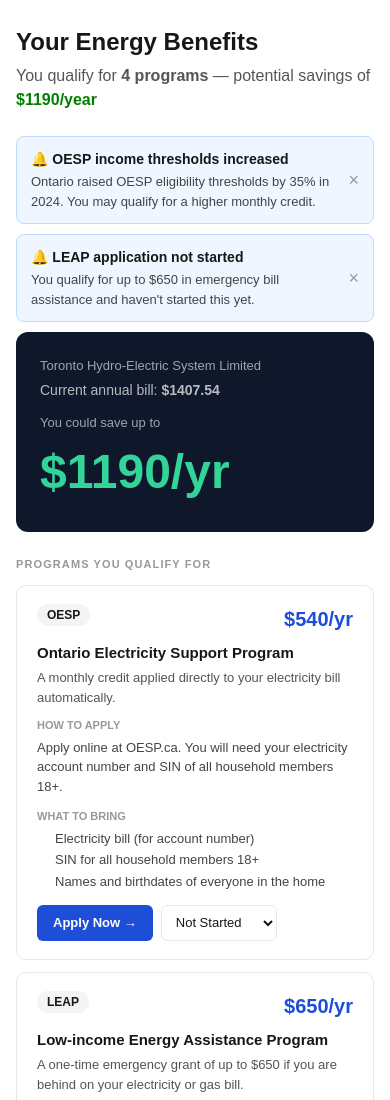
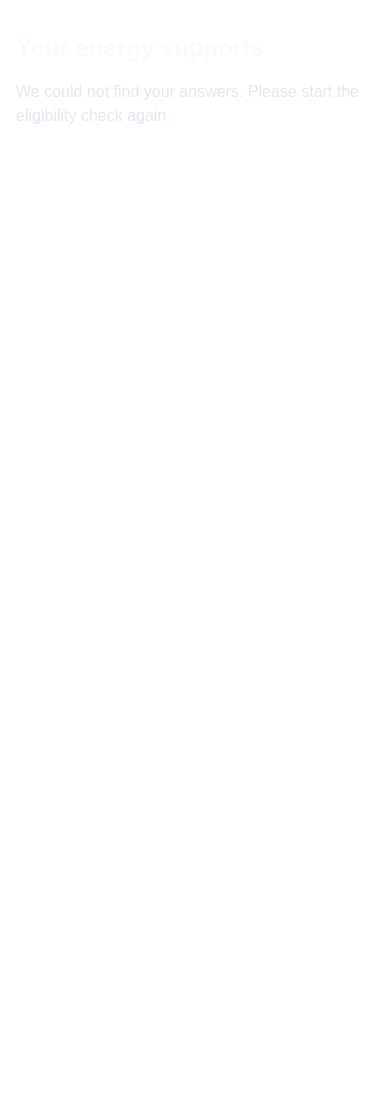
Before and after one commit to edwin-lin777/HackTheGlobe, a Next.js app: page /dashboard in a window 390 px wide. Shown: the top 1100 px of the page. After the commit the page ends 844 px from the top, so only its background shows below. Built offline with nearby package versions, Linux system fonts and the light colour scheme.

Commit message:
added proper outputted results

```diff
--- a/app/dashboard/page.tsx
+++ b/app/dashboard/page.tsx
@@ -1,411 +1,190 @@
 "use client";
 
-import { useState } from "react";
+import { useEffect, useState } from "react";
 
-const DATA = {
-  programs: [
-    {
-      id: "oesp",
-      name: "Ontario Electricity Support Program",
-      shortName: "OESP",
-      type: "ongoing",
-      description:
-        "A monthly credit applied directly to your electricity bill automatically.",
-      applyUrl: "https://ontarioelectricitysupport.ca",
-      annualSaving: 540,
-      monthlyCredit: 45,
-      status: "not_started",
-      howToApply:
-        "Apply online at OESP.ca. You will need your electricity account number and SIN of all household members 18+.",
-      documents: [
-        "Electricity bill (for account number)",
-        "SIN for all household members 18+",
-        "Names and birthdates of everyone in the home",
-      ],
-    },
-    {
-      id: "leap",
-      name: "Low-income Energy Assistance Program",
-      shortName: "LEAP",
-      type: "emergency",
-      description:
-        "A one-time emergency grant of up to $650 if you are behind on your electricity or gas bill.",
-      applyUrl: null,
-      annualSaving: 650,
-      monthlyCredit: null,
-      status: "not_started",
-      howToApply:
-        "Cannot apply online. Must call or visit your local LEAP intake agency. See agency card below.",
-      documents: [
-        "Most recent bill showing amount owing",
-        "Proof of income (pay stub, tax return, or OW/ODSP statement)",
-        "Government-issued ID",
-        "Proof of address",
-      ],
-    },
-    {
-      id: "eap",
-      name: "Energy Affordability Program",
-      shortName: "EAP",
-      type: "retrofit",
-      description:
-        "Free home upgrades — smart thermostat, LED bulbs, fridge replacement.",
-      applyUrl: "https://saveonenergy.ca",
-      annualSaving: null,
-      monthlyCredit: null,
-      status: "not_started",
-      howToApply:
-        "Apply at SaveOnEnergy.ca. You automatically qualify because you are eligible for OESP.",
-      documents: ["Proof of OESP enrollment"],
-    },
-    {
-      id: "enbridge_winterproofing",
-      name: "Enbridge Home Winterproofing",
-      shortName: "Winterproofing",
-      type: "retrofit",
-      description:
-        "Free home weatherization — draft proofing, insulation, smart thermostat.",
-      applyUrl: "https://www.enbridgegas.com/home-winterproofing",
-      annualSaving: null,
-      monthlyCredit: null,
-      status: "not_started",
-      howToApply: "Apply at enbridgegas.com/home-winterproofing.",
-      documents: ["Enbridge Gas account number", "Proof of income"],
-    },
-  ],
-  billImpact: {
-    ldcName: "Toronto Hydro-Electric System Limited",
-    monthlyBill: 117.29,
-    annualBill: 1407.54,
-    totalAnnualSaving: 1190,
-    savingPercentage: 85,
-  },
-  agency: {
-    name: "Toronto Hydro LEAP Intake",
-    phone: "211",
-    hours: "Mon–Fri 9:00AM–5:00PM",
-    onlinePortal:
-      "https://www.toronto.ca/community-people/employment-social-support/",
-    note: "Call 211 and ask for your nearest LEAP intake agency.",
-  },
-  alerts: [
-    {
-      id: "a1",
-      title: "OESP income thresholds increased",
-      message:
-        "Ontario raised OESP eligibility thresholds by 35% in 2024. You may qualify for a higher monthly credit.",
-    },
-    {
-      id: "a2",
-      title: "LEAP application not started",
-      message:
-        "You qualify for up to $650 in emergency bill assistance and haven't started this yet.",
-    },
-  ],
+const ALL_PROGRAM_IDS = [
+  "oesp",
+  "leap",
+  "eap",
+  "enbridge_winterproofing",
+  "noec",
+  "home_renovation_savings",
+];
+
+const PROGRAM_LABELS: Record<string, string> = {
+  oesp: "Ontario Electricity Support Program",
+  leap: "Low-income Energy Assistance Program",
+  eap: "Energy Affordability Program",
+  enbridge_winterproofing: "Enbridge Home Winterproofing Program",
+  noec: "Northern Ontario Energy Credit",
+  home_renovation_savings: "Home Renovation Savings Program",
 };
 
-export default function Dashboard() {
-  const [statuses, setStatuses] = useState<Record<string, string>>(
-    Object.fromEntries(DATA.programs.map((p) => [p.id, p.status])),
+type AnswersFlags = {
+  hasArrears: boolean;
+  isHeatedElectric: boolean;
+  isEnbridgeCustomer: boolean;
+  isNorthernOntario: boolean;
+  isOWSP: boolean;
+};
+
+function reasonForIneligibility(id: string, a: AnswersFlags): string {
+  switch (id) {
+    case "oesp":
+      if (!a.isOWSP) {
+        return "Your income is above the limit for your household size, or you are not on Ontario Works or ODSP.";
+      }
+      return "You do not meet the income or benefit rules for OESP.";
+    case "leap":
+      if (!a.hasArrears) {
+        return "LEAP is for people who are behind on their electricity or gas bill.";
+      }
+      return "You may not meet LEAP’s income rules, or you already qualify for OESP.";
+    case "eap":
+      return "You are not eligible for OESP, so you do not automatically qualify for the Energy Affordability Program.";
+    case "enbridge_winterproofing":
+      if (!a.isEnbridgeCustomer) {
+        return "This program is only for Enbridge Gas customers.";
+      }
+      return "Your income is above the limit for the Enbridge Home Winterproofing Program.";
+    case "noec":
+      return "The Northern Ontario Energy Credit is only for people living in Northern Ontario.";
+    case "home_renovation_savings":
+      return "This program is generally available, but we could not match it based on your answers.";
+    default:
+      return "Based on your answers, this program is not a match right now.";
+  }
+}
+
+export default function DashboardPage() {
+  const [eligible, setEligible] = useState<any[]>([]);
+  const [ineligibleIds, setIneligibleIds] = useState<string[]>([]);
+  const [flags, setFlags] = useState<AnswersFlags | null>(null);
+
+  useEffect(() => {
+    const raw = sessionStorage.getItem("eligibilityResult");
+    if (!raw) return;
+    const data = JSON.parse(raw);
+
+    const programs = Array.isArray(data.programs) ? data.programs : [];
+    setEligible(programs);
+
+    const matchedIds = new Set(programs.map((p: any) => p.id));
+    const notMatched = ALL_PROGRAM_IDS.filter((id) => !matchedIds.has(id));
+    setIneligibleIds(notMatched);
+
+    // pull flags from the original profile if your backend echoed it back;
+    // fall back to false if not present
+    setFlags({
+      hasArrears: Boolean(data.profile?.hasArrears),
+      isHeatedElectric: Boolean(data.profile?.isElectricHeat),
+      isEnbridgeCustomer: Boolean(data.profile?.isEnbridgeCustomer),
+      isNorthernOntario: Boolean(data.profile?.isNorthernOntario),
+      isOWSP: Boolean(data.profile?.isOWSP),
+    });
+  }, []);
+
+  if (!eligible.length && !ineligibleIds.length) {
+    return (
+      <main className="mx-auto max-w-4xl px-4 py-8">
+        <h1 className="mb-4 text-2xl font-bold text-slate-50">
+          Your energy supports
+        </h1>
+        <p className="text-slate-200">
+          We could not find your answers. Please start the eligibility check
+          again.
+        </p>
+      </main>
     );
-  const [dismissed, setDismissed] = useState<string[]>([]);
-
-  const hasLEAP = DATA.programs.some((p) => p.id === "leap");
+  }
 
   return (
-    <div
-      style={{
-        maxWidth: 640,
-        margin: "0 auto",
-        padding: "24px 16px",
-        fontFamily: "sans-serif",
-      }}
-    >
-      {/* Title */}
-      <h1 style={{ fontSize: 24, fontWeight: 800, marginBottom: 4 }}>
-        Your Energy Benefits
+    <main className="mx-auto max-w-5xl px-4 py-8">
+      <h1 className="mb-6 text-3xl font-bold text-slate-50">
+        Your energy supports
       </h1>
-      <p style={{ color: "#555", marginBottom: 24 }}>
-        You qualify for <strong>{DATA.programs.length} programs</strong> —
-        potential savings of{" "}
-        <strong style={{ color: "green" }}>
-          ${DATA.billImpact.totalAnnualSaving}/year
-        </strong>
+
+      {/* Eligible programs in a grid */}
+      <section className="mb-10">
+        <h2 className="mb-4 text-2xl font-bold text-slate-50">
+          You may be eligible for:
+        </h2>
+
+        {eligible.length === 0 ? (
+          <p className="text-lg text-slate-200">
+            Based on your answers, we did not find any programs that are a strong
+            match right now.
           </p>
-
-      {/* Alerts */}
-      {DATA.alerts
-        .filter((a) => !dismissed.includes(a.id))
-        .map((alert) => (
-          <div
-            key={alert.id}
-            style={{
-              background: "#eff6ff",
-              border: "1px solid #bfdbfe",
-              borderRadius: 8,
-              padding: "12px 14px",
-              marginBottom: 10,
-              display: "flex",
-              justifyContent: "space-between",
-              gap: 12,
-            }}
+        ) : (
+          <div className="grid gap-4 sm:grid-cols-2 lg:grid-cols-3">
+            {eligible.map((program) => (
+              <article
+                key={program.id}
+                className="flex flex-col justify-between rounded-xl border border-slate-800 bg-slate-900 p-5"
               >
                 <div>
-              <p style={{ margin: "0 0 2px 0", fontWeight: 700, fontSize: 14 }}>
-                🔔 {alert.title}
+                  <h3 className="text-xl font-semibold text-slate-50">
+                    {program.name}
+                  </h3>
+                  {program.monthlyCredit && (
+                    <p className="mt-2 text-sm text-yellow-300">
+                      Estimated monthly credit: ${program.monthlyCredit}
                     </p>
-              <p style={{ margin: 0, fontSize: 13, color: "#444" }}>
-                {alert.message}
+                  )}
+                  {program.annualSaving && (
+                    <p className="mt-1 text-sm text-yellow-300">
+                      Estimated yearly support: ${program.annualSaving}
                     </p>
-            </div>
-            <button
-              onClick={() => setDismissed([...dismissed, alert.id])}
-              style={{
-                background: "none",
-                border: "none",
-                cursor: "pointer",
-                fontSize: 18,
-                color: "#999",
-              }}
-            >
-              ×
-            </button>
-          </div>
-        ))}
-
-      {/* Savings banner */}
-      <div
-        style={{
-          background: "#0f172a",
-          color: "white",
-          borderRadius: 12,
-          padding: 24,
-          marginBottom: 24,
-          marginTop: 8,
-        }}
-      >
-        <p style={{ margin: "0 0 4px 0", fontSize: 13, opacity: 0.6 }}>
-          {DATA.billImpact.ldcName}
+                  )}
+                  <p className="mt-3 text-sm text-slate-200">
+                    {program.description}
                   </p>
-        <p style={{ margin: "0 0 12px 0", fontSize: 14, opacity: 0.7 }}>
-          Current annual bill:{" "}
-          <strong style={{ color: "white" }}>
-            ${DATA.billImpact.annualBill}
-          </strong>
-        </p>
-        <p style={{ margin: "0 0 4px 0", fontSize: 13, opacity: 0.6 }}>
-          You could save up to
-        </p>
-        <p
-          style={{ margin: 0, fontSize: 48, fontWeight: 900, color: "#34d399" }}
-        >
-          ${DATA.billImpact.totalAnnualSaving}/yr
+                  <p className="mt-3 text-sm text-slate-300">
+                    {program.howToApply}
                   </p>
                 </div>
 
-      {/* Program cards */}
-      <p
-        style={{
-          fontSize: 11,
-          fontWeight: 700,
-          color: "#999",
-          textTransform: "uppercase",
-          letterSpacing: "0.1em",
-          marginBottom: 12,
-        }}
+                <button
+                  type="button"
+                  className="mt-4 inline-flex items-center justify-center rounded-md bg-yellow-400 px-4 py-2 text-base font-semibold text-black hover:bg-yellow-300 focus:outline-none focus:ring-2 focus:ring-yellow-400 focus:ring-offset-2 focus:ring-offset-slate-900"
                 >
-        Programs You Qualify For
+                  Apply
+                </button>
+              </article>
+            ))}
+          </div>
+        )}
+      </section>
+
+      {/* Not-eligible programs with reasons */}
+      <section>
+        <h2 className="mb-3 text-2xl font-bold text-slate-50">
+          Programs that are not a match right now
+        </h2>
+        <p className="mb-4 text-base text-slate-200">
+          These programs exist in Ontario, but based on your answers you may
+          not qualify at the moment. If your situation changes, you can check
+          again.
         </p>
 
-      {DATA.programs.map((p) => (
+        <div className="space-y-3">
+          {ineligibleIds.map((id) => (
             <div
-          key={p.id}
-          style={{
-            border: "1px solid #e5e7eb",
-            borderRadius: 10,
-            padding: "18px 20px",
-            marginBottom: 12,
-            background: "white",
-          }}
+              key={id}
+              className="rounded-lg border border-slate-800 bg-slate-950 p-4"
             >
-          <div
-            style={{
-              display: "flex",
-              justifyContent: "space-between",
-              alignItems: "flex-start",
-              marginBottom: 8,
-            }}
-          >
-            <span
-              style={{
-                background: "#f3f4f6",
-                padding: "2px 10px",
-                borderRadius: 20,
-                fontSize: 12,
-                fontWeight: 700,
-              }}
-            >
-              {p.shortName}
-            </span>
-            {p.annualSaving && (
-              <span style={{ fontWeight: 900, fontSize: 20, color: "#1d4ed8" }}>
-                ${p.annualSaving}/yr
-              </span>
-            )}
-          </div>
-
-          <h3 style={{ margin: "0 0 4px 0", fontSize: 15, fontWeight: 800 }}>
-            {p.name}
-          </h3>
-          <p style={{ margin: "0 0 10px 0", fontSize: 13, color: "#555" }}>
-            {p.description}
+              <p className="text-lg font-semibold text-slate-50">
+                {PROGRAM_LABELS[id] ?? id}
               </p>
-
-          <p
-            style={{
-              margin: "0 0 4px 0",
-              fontSize: 11,
-              fontWeight: 700,
-              color: "#999",
-              textTransform: "uppercase",
-            }}
-          >
-            How to apply
+              <p className="mt-2 text-base text-slate-200">
+                {flags
+                  ? reasonForIneligibility(id, flags)
+                  : "Based on your answers, this program is not a match right now."}
               </p>
-          <p style={{ margin: "0 0 12px 0", fontSize: 13, color: "#444" }}>
-            {p.howToApply}
-          </p>
-
-          <p
-            style={{
-              margin: "0 0 4px 0",
-              fontSize: 11,
-              fontWeight: 700,
-              color: "#999",
-              textTransform: "uppercase",
-            }}
-          >
-            What to bring
-          </p>
-          <ul style={{ margin: "0 0 14px 0", paddingLeft: 18 }}>
-            {p.documents.map((doc, i) => (
-              <li
-                key={i}
-                style={{ fontSize: 13, color: "#444", marginBottom: 2 }}
-              >
-                {doc}
-              </li>
-            ))}
-          </ul>
-
-          <div style={{ display: "flex", gap: 8, flexWrap: "wrap" }}>
-            {p.applyUrl && (
-              <a
-                href={p.applyUrl}
-                target="_blank"
-                rel="noopener noreferrer"
-                style={{
-                  background: "#1d4ed8",
-                  color: "white",
-                  padding: "8px 16px",
-                  borderRadius: 6,
-                  fontSize: 13,
-                  fontWeight: 700,
-                  textDecoration: "none",
-                }}
-              >
-                Apply Now →
-              </a>
-            )}
-            <select
-              value={statuses[p.id]}
-              onChange={(e) =>
-                setStatuses({ ...statuses, [p.id]: e.target.value })
-              }
-              style={{
-                border: "1px solid #e5e7eb",
-                borderRadius: 6,
-                padding: "8px 10px",
-                fontSize: 13,
-                background: "white",
-              }}
-            >
-              <option value="not_started">Not Started</option>
-              <option value="in_progress">In Progress</option>
-              <option value="submitted">Submitted ✓</option>
-            </select>
-          </div>
             </div>
           ))}
-
-      {/* LEAP agency — only shows if LEAP is in matched programs */}
-      {hasLEAP && (
-        <div
-          style={{
-            background: "#fffbeb",
-            border: "1px solid #fcd34d",
-            borderRadius: 10,
-            padding: "18px 20px",
-          }}
-        >
-          <p
-            style={{
-              margin: "0 0 4px 0",
-              fontSize: 11,
-              fontWeight: 700,
-              color: "#92400e",
-              textTransform: "uppercase",
-            }}
-          >
-            📍 Your Nearest LEAP Office
-          </p>
-          <h3 style={{ margin: "0 0 8px 0", fontSize: 16, fontWeight: 800 }}>
-            {DATA.agency.name}
-          </h3>
-          <p style={{ margin: "0 0 2px 0", fontSize: 14 }}>
-            📞 <strong>{DATA.agency.phone}</strong>
-          </p>
-          <p style={{ margin: "0 0 8px 0", fontSize: 14 }}>
-            🕐 {DATA.agency.hours}
-          </p>
-          <p style={{ margin: "0 0 14px 0", fontSize: 13, color: "#555" }}>
-            {DATA.agency.note}
-          </p>
-          <div style={{ display: "flex", gap: 8 }}>
-            <a
-              href={`tel:${DATA.agency.phone}`}
-              style={{
-                background: "#d97706",
-                color: "white",
-                padding: "8px 16px",
-                borderRadius: 6,
-                fontSize: 13,
-                fontWeight: 700,
-                textDecoration: "none",
-              }}
-            >
-              📞 Call Now
-            </a>
-            <a
-              href={DATA.agency.onlinePortal}
-              target="_blank"
-              rel="noopener noreferrer"
-              style={{
-                background: "white",
-                color: "#d97706",
-                border: "1px solid #d97706",
-                padding: "8px 16px",
-                borderRadius: 6,
-                fontSize: 13,
-                fontWeight: 700,
-                textDecoration: "none",
-              }}
-            >
-              Visit Website
-            </a>
         </div>
-        </div>
-      )}
-    </div>
+      </section>
+    </main>
   );
 }
--- a/app/eligibility/page.tsx
+++ b/app/eligibility/page.tsx
@@ -126,6 +126,11 @@
       const hasAnyProgram =
         data && Array.isArray(data.programs) && data.programs.length > 0;
 
+      // Save full eligibility result for the dashboard page
+      if (typeof window !== "undefined") {
+        sessionStorage.setItem("eligibilityResult", JSON.stringify(data));
+      }
+
       const params = new URLSearchParams({
         postalCode,
         hasPrograms: String(hasAnyProgram),
@@ -137,6 +142,7 @@
       console.error("Error calling /api/eligibility:", err);
     }
   }
+
 
 
 
--- a/lib/eligibility.ts
+++ b/lib/eligibility.ts
@@ -204,6 +204,7 @@
     // ----------------------------------------------------------
     // Home Renovation Savings — everyone qualifies
     // ----------------------------------------------------------
+
     else if (program.id === "home_renovation_savings") {
       eligible = true;
     }
```
Lines whose indentation alone changed are shown as unchanged.
